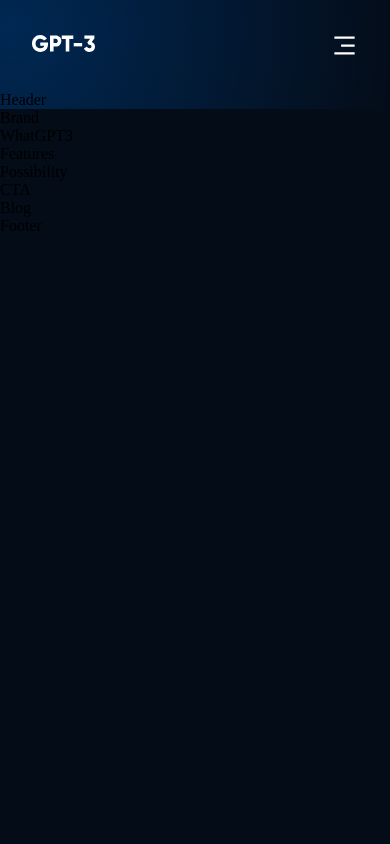
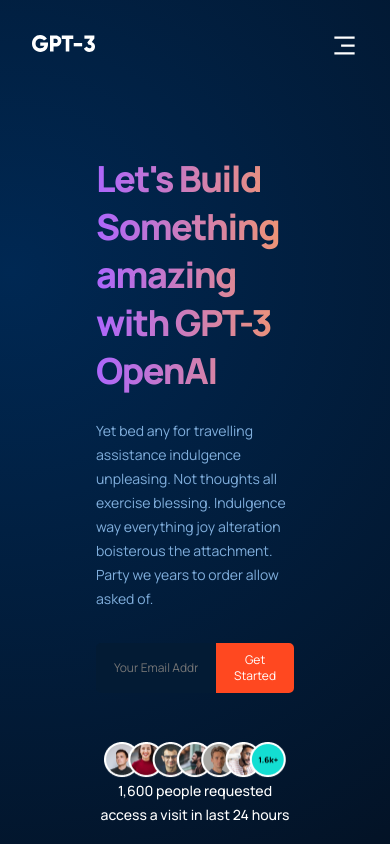
Before and after one commit to NiranjanHebli/Modern-UI-UX-GPT-3, a React (Create React App) app: page / in a window 390 px wide. Shown: the top 844 px of the page. Built offline with nearby package versions, Linux system fonts and the light colour scheme.

Commit message:
Header added

```diff
--- a/src/containers/header/Header.jsx
+++ b/src/containers/header/Header.jsx
@@ -1,12 +1,29 @@
-import React from 'react'
-import './header.css'
+import React from 'react';
+import people from '../../assets/people.png';
+import ai from '../../assets/ai.png';
+import './header.css';
 
-const Header = () => {
-  return (
-    <div>
-      Header
+const Header = () => (
+  <div className="gpt3__header section__padding" id="home">
+    <div className="gpt3__header-content">
+      <h1 className="gradient__text">Let&apos;s Build Something amazing with GPT-3 OpenAI</h1>
+      <p>Yet bed any for travelling assistance indulgence unpleasing. Not thoughts all exercise blessing. Indulgence way everything joy alteration boisterous the attachment. Party we years to order allow asked of.</p>
+
+      <div className="gpt3__header-content__input">
+        <input type="email" placeholder="Your Email Address" />
+        <button type="button">Get Started</button>
+      </div>
+
+      <div className="gpt3__header-content__people">
+        <img src={people} />
+        <p>1,600 people requested access a visit in last 24 hours</p>
+      </div>
     </div>
-  )
-}
+
+    <div className="gpt3__header-image">
+      <img src={ai} />
+    </div>
+  </div>
+);
 
 export default Header;
--- a/src/containers/header/header.css
+++ b/src/containers/header/header.css
@@ -0,0 +1,168 @@
+gpt3__header {
+    display: flex;
+    flex-direction: row;
+}
+
+.gpt3__header-content {
+    flex: 1;
+    display: flex;
+    justify-content: center;
+    align-items: flex-start;
+    flex-direction: column;
+
+    margin-right: 5rem;
+}
+
+.gpt3__header-content h1 {
+    font-family: var(--font-family);
+    font-weight: 800;
+    font-size: 62px;
+    line-height: 75px;
+    letter-spacing: -0.04em;
+}
+
+.gpt3__header-content p {
+    font-family: var(--font-family);
+    font-weight: 400;
+    font-size: 20px;
+    line-height: 28px;
+    color: var(--color-text);
+
+    margin-top: 1.5rem;
+}
+
+.gpt3__header-content__input {
+    width: 100%;
+    margin: 2rem 0 1rem;
+
+    display: flex;
+    flex-direction: row;
+}
+
+.gpt3__header-content__input input {
+    flex: 2;
+    width: 100%;
+    min-height: 50px;
+    font-family: var(--font-family);
+    font-weight: 400;
+    font-size: 20px;
+    line-height: 28px;
+    background: var(--color-footer);
+    border: 2px solid var(--color-footer);
+    padding: 0 1rem;
+    outline: none;
+    color: #fff;
+
+    border-top-left-radius: 5px;
+    border-bottom-left-radius: 5px;
+}
+
+.gpt3__header-content__input button {
+    flex: 0.6;
+    width: 100%;
+    min-height: 50px;
+    font-family: var(--font-family);
+    font-weight: 400;
+    font-size: 20px;
+    line-height: 28px;
+    background: #FF4820;
+    border: 2px solid #FF4820;
+    padding: 0 1rem;
+    color: #fff;
+    cursor: pointer;
+    outline: none;
+
+    border-top-right-radius: 5px;
+    border-bottom-right-radius: 5px;
+}
+
+.gpt3__header-content__people {
+    width: 100%;
+    display: flex;
+    justify-content: flex-start;
+    align-items: center;
+    flex-direction: row;
+
+    margin-top: 2rem;
+}
+
+.gpt3__header-content__people img {
+    width: 181.79px;
+    height: 38px;
+}
+
+.gpt3__header-content__people p {
+    margin: 0 0 0 1rem;
+    font-family: var(--font-family);
+    font-weight: 500;
+    font-size: 12px;
+    line-height: 38px;
+    color: #fff;
+    text-align: center;
+}
+
+.gpt3__header-image {
+    flex: 1;
+    display: flex;
+    justify-content: center;
+    align-items: center;
+}
+
+.gpt3__header-image img {
+    width: 100%;
+    height: 100%;
+}
+
+@media screen and (max-width: 1050px) {
+    .gpt3__header {
+        flex-direction: column;
+    }
+
+    .gpt3__header-content {
+        margin: 0 0 3rem;
+    }
+}
+
+@media screen and (max-width: 650px) {
+    .gpt3__header-content h1 {
+        font-size: 48px;
+        line-height: 60px;
+    }
+
+    .gpt3__header-content p {
+        font-size: 16px;
+        line-height: 24px;
+    }
+
+    .gpt3__header-content__people {
+        flex-direction: column;
+    }
+
+    .gpt3__header-content__people p {
+        margin: 0;
+    }
+
+    .gpt3__header-content__input input,
+    .gpt3__header-content__input button {
+        font-size: 16px;
+        line-height: 24px;
+    }
+}
+
+@media screen and (max-width: 490px) {
+    .gpt3__header-content h1 {
+        font-size: 36px;
+        line-height: 48px;
+    }
+
+    .gpt3__header-content p {
+        font-size: 14px;
+        line-height: 24px;
+    }
+
+    .gpt3__header-content__input input,
+    .gpt3__header-content__input button {
+        font-size: 12px;
+        line-height: 16px;
+    }
+}
```
